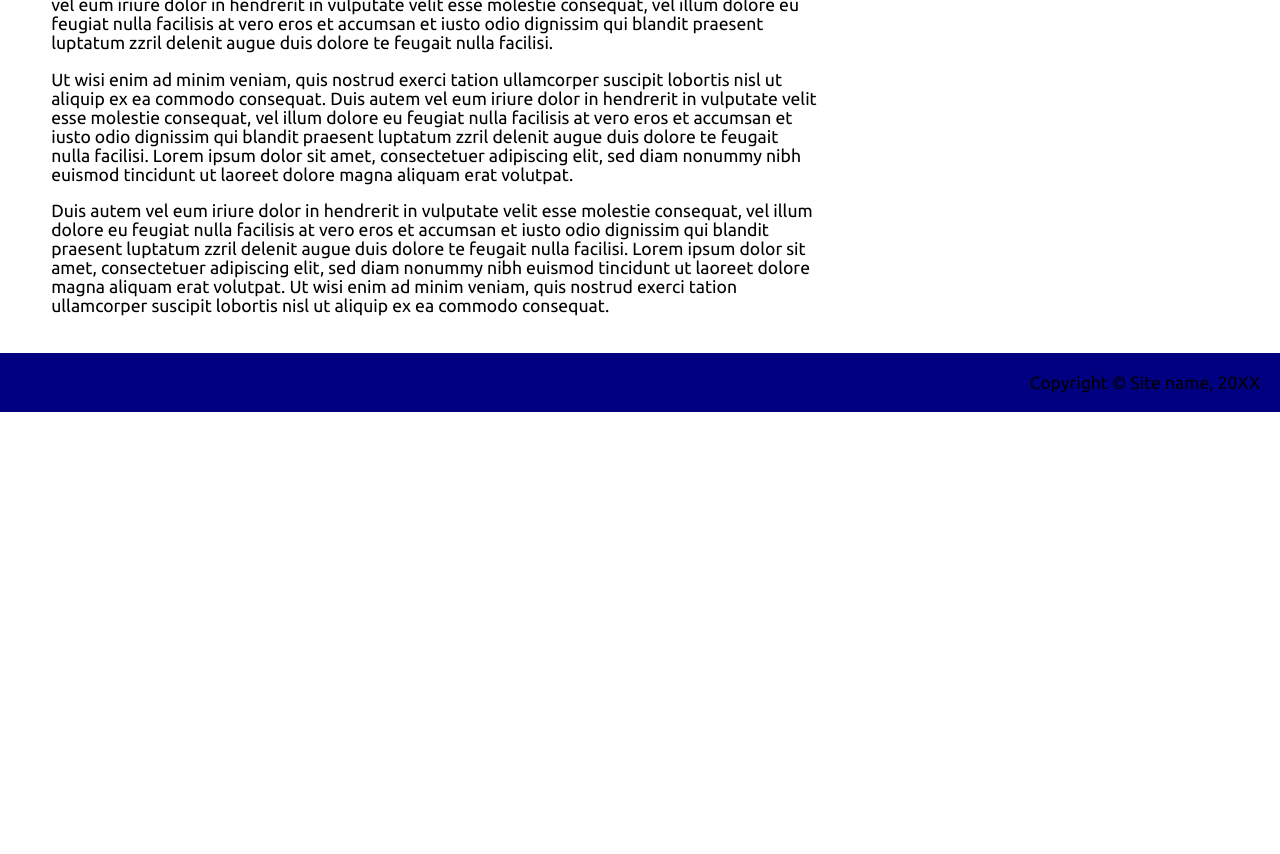
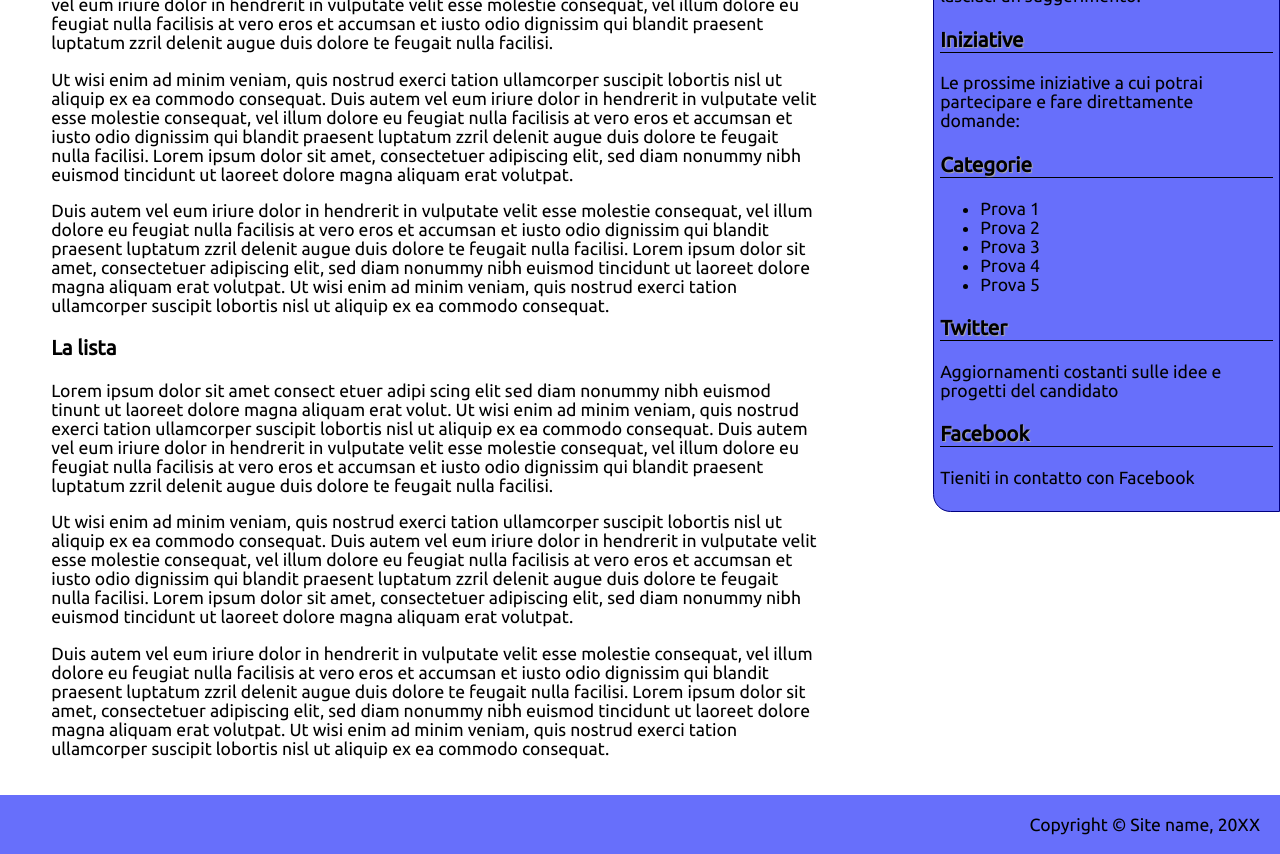
Before and after one commit to mamodio/mamodio.github.com, a Jekyll site: the page built from index.html, in a window 1280 px wide, cut to the strip 324-1178 px from the top of the page. Built offline with Jekyll 4.4.1, drawn with Linux system fonts in a browser that asks for light colours; before the commit the page ends 900 px from its top, so only the background shows below that.

Commit message:
various css changes

```diff
--- a/_includes/sidebar.html
+++ b/_includes/sidebar.html
@@ -1,3 +1,27 @@
 <h3>Presentazione</h3>
+
 <p>Vuoi conoscere il programma di Mirco? Clicca sul video qui sotto e
 se hai voglia lasciaci un suggerimento.</p>
+
+<h3>Iniziative</h3>
+
+<p>Le prossime iniziative a cui potrai partecipare e fare direttamente
+domande:</p>
+
+<h3>Categorie</h3>
+
+<ul>
+  <li>Prova 1</li>
+  <li>Prova 2</li>
+  <li>Prova 3</li>
+  <li>Prova 4</li>
+  <li>Prova 5</li>
+</ul>
+
+<h3>Twitter</h3>
+
+<p>Aggiornamenti costanti sulle idee e progetti del candidato</p>
+
+<h3>Facebook</h3>
+
+<p>Tieniti in contatto con Facebook</p>
--- a/css/style.css
+++ b/css/style.css
@@ -9,7 +9,7 @@ body { margin: 0; font-family: 'Ubuntu'; font-size: 110%;}
 #header img { position: absolute; right: 0; top: 0; }
 #header h1 { margin: 0; font-size: 280%; text-shadow: 5px 5px 5px #aaa; }
 #header h2 { font-size: 110%; font-style: italic; text-shadow: 4px 4px 4px #aaa; }
-#navigation { float: left; width: 100%; background: navy; }
+#navigation { float: left; width: 100%; background: #676FFB; }
 #navigation ul { margin: 0; padding: 0; }
 #navigation ul li { list-style-type: none; display: inline; font-weight: bold; }
 #navigation li a { display: block; float: left; padding: 5px 10px; color: #fff; text-decoration: none; border-right: 1px solid #fff; }
@@ -23,6 +23,6 @@ body { margin: 0; font-family: 'Ubuntu'; font-size: 110%;}
 }
 #content-container { float: left; width: 100%; background: #fff; }
 #content { clear: left; float: left; width: 60%; padding: 20px 0; margin: 0 0 0 4%; display: inline; }
-#aside { float: right; width: 26%; padding: 20px 0; margin: 0 3% 0 0; display: inline; }
-#aside h3 { margin: 0; }
-#footer { clear: left; background: navy; text-align: right; padding: 20px; height: 1%; }
+#aside { float: right; width: 26%; padding: 6px; margin: 20px 0 0 0; display: inline; background: #676FFB; border-bottom-left-radius: 1em; border-top-left-radius: 1em; -moz-border-radius-bottomleft: 1em; -moz-border-radius-topleft: 1em; -webkit-border-bottom-left-radius: 1em; -webkit-border-top-left-radius: 1em; border: 1px navy solid;}
+#aside h3 {padding-top: 2px; text-shadow: 1px 1px 1px #aaa; border-bottom: 1px solid black;}
+#footer { clear: left; background: #676FFB; text-align: right; padding: 20px; height: 1%; }
--- a/index.html
+++ b/index.html
@@ -12,3 +12,15 @@
 <p>
   Duis autem vel eum iriure dolor in hendrerit in vulputate velit esse molestie consequat, vel illum dolore eu feugiat nulla facilisis at vero eros et accumsan et iusto odio dignissim qui blandit praesent luptatum zzril delenit augue duis dolore te feugait nulla facilisi. Lorem ipsum dolor sit amet, consectetuer adipiscing elit, sed diam nonummy nibh euismod tincidunt ut laoreet dolore magna aliquam erat volutpat. Ut wisi enim ad minim veniam, quis nostrud exerci tation ullamcorper suscipit lobortis nisl ut aliquip ex ea commodo consequat.
 </p>
+
+<h3>La lista</h3>
+
+<p>
+  Lorem ipsum dolor sit amet consect etuer adipi scing elit sed diam nonummy nibh euismod tinunt ut laoreet dolore magna aliquam erat volut. Ut wisi enim ad minim veniam, quis nostrud exerci tation ullamcorper suscipit lobortis nisl ut aliquip ex ea commodo consequat. Duis autem vel eum iriure dolor in hendrerit in vulputate velit esse molestie consequat, vel illum dolore eu feugiat nulla facilisis at vero eros et accumsan et iusto odio dignissim qui blandit praesent luptatum zzril delenit augue duis dolore te feugait nulla facilisi.
+</p>
+<p>
+  Ut wisi enim ad minim veniam, quis nostrud exerci tation ullamcorper suscipit lobortis nisl ut aliquip ex ea commodo consequat. Duis autem vel eum iriure dolor in hendrerit in vulputate velit esse molestie consequat, vel illum dolore eu feugiat nulla facilisis at vero eros et accumsan et iusto odio dignissim qui blandit praesent luptatum zzril delenit augue duis dolore te feugait nulla facilisi. Lorem ipsum dolor sit amet, consectetuer adipiscing elit, sed diam nonummy nibh euismod tincidunt ut laoreet dolore magna aliquam erat volutpat.
+</p>
+<p>
+  Duis autem vel eum iriure dolor in hendrerit in vulputate velit esse molestie consequat, vel illum dolore eu feugiat nulla facilisis at vero eros et accumsan et iusto odio dignissim qui blandit praesent luptatum zzril delenit augue duis dolore te feugait nulla facilisi. Lorem ipsum dolor sit amet, consectetuer adipiscing elit, sed diam nonummy nibh euismod tincidunt ut laoreet dolore magna aliquam erat volutpat. Ut wisi enim ad minim veniam, quis nostrud exerci tation ullamcorper suscipit lobortis nisl ut aliquip ex ea commodo consequat.
+</p>
```
Lines whose indentation alone changed are shown as unchanged.
